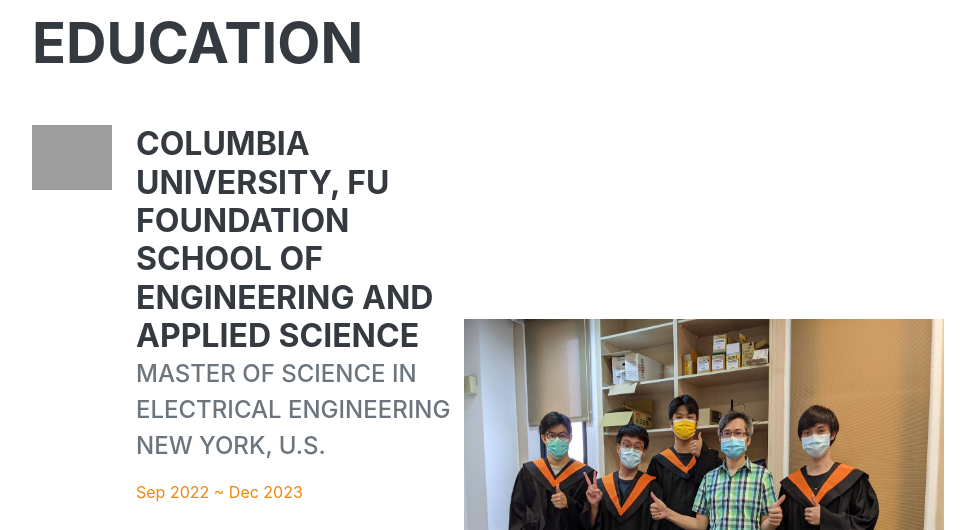
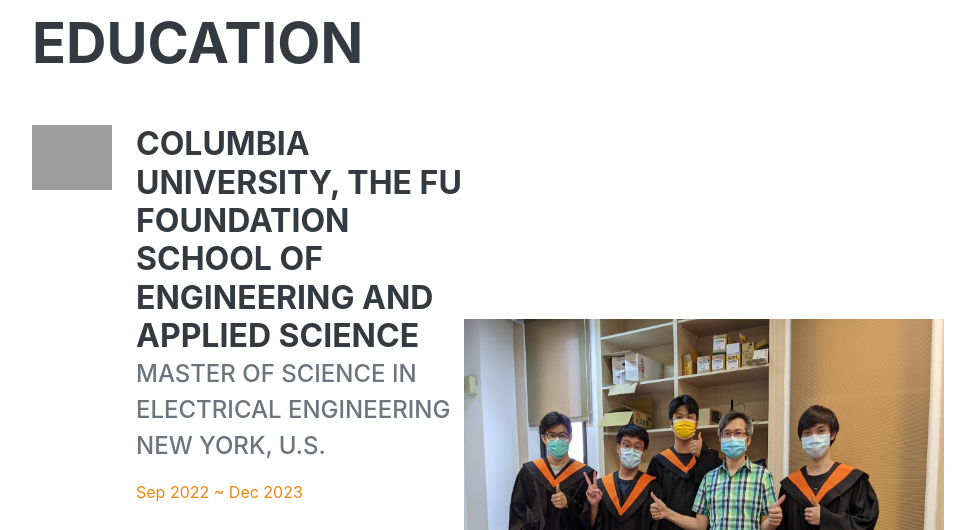
Before and after one commit to jason3067812/jason3067812.github.io, a website: page index.html in a window 1280 px wide. Shown: the part 3240-3770 px from the top of the page, without its empty margins (288-1263 px from the left). Drawn offline with nearby package versions, Linux system fonts and the light colour scheme; grey boxes are pictures that could not be loaded; a web font is replaced by a local one.

Commit message:
add The in education

```diff
--- a/index.html
+++ b/index.html
@@ -198,7 +198,7 @@
                     <div class="d-flex flex-column flex-md-row justify-content-between mb-5">
                         <img class="institute-icon" src="https://www.wikicu.com/images/thumb/b/ba/BastardShield.png/450px-BastardShield.png" width="80" height="65" alt="CU">
                         <div class="flex-grow-1">
-                            <h3 class="mb-0">Columbia University, Fu Foundation School of Engineering and Applied Science</h3>
+                            <h3 class="mb-0">Columbia University, The Fu Foundation School of Engineering and Applied Science</h3>
                             <div class="subheading mb-3"><div>Master of Science in Electrical Engineering</div><div>New York, U.S.</div></div>
                             <div class="flex-shrink-0"><span class="text-primary">Sep 2022 ~ Dec 2023</span></div>
 
```
